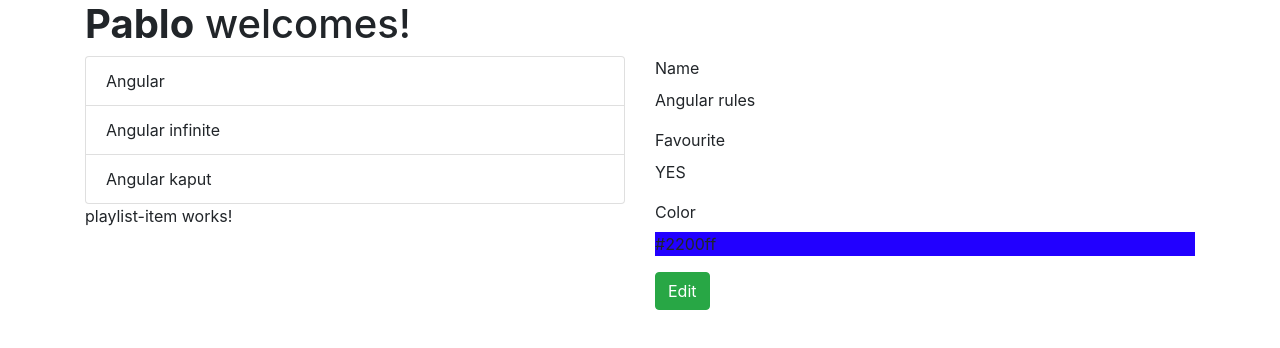
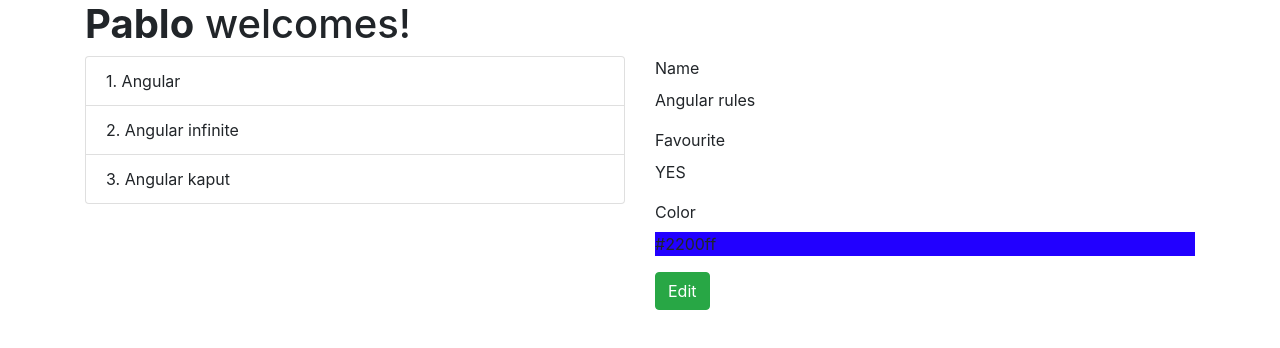
Before and after one commit to pawel-stolka/cubeAngular, an Angular app: page / in a window 1280 px wide. Shown: the top 348 px of the page. Built offline with nearby package versions, Linux system fonts and the light colour scheme.

Commit message:
bla coś

```diff
--- a/src/app/playlists/playlists-list.component.ts
+++ b/src/app/playlists/playlists-list.component.ts
@@ -5,11 +5,11 @@ import {Playlist } from './playlist';
   selector: 'playlists-list',
   template: `
     <ul class="list-group">
-      <li *ngFor="let playlist of playlists" class="list-group-item">
-        {{playlist.name}}
+      <li *ngFor="let playlist of playlists; let i=index" class="list-group-item">
+        {{i+1 }}. {{playlist.name}}
       </li>
     </ul>
-  <playlist-item ></playlist-item>
+
 
   `,
   encapsulation: ViewEncapsulation.Emulated,
```
